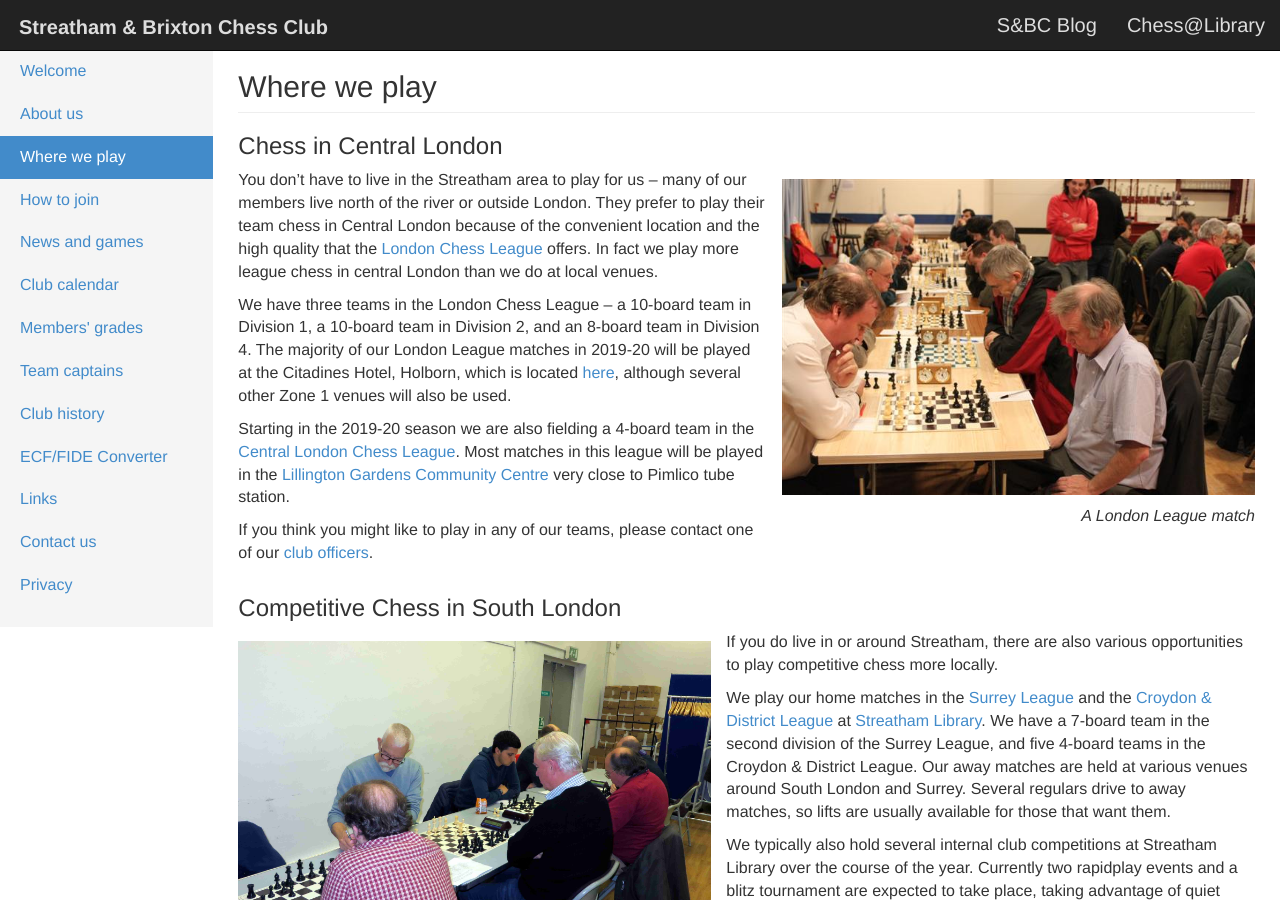
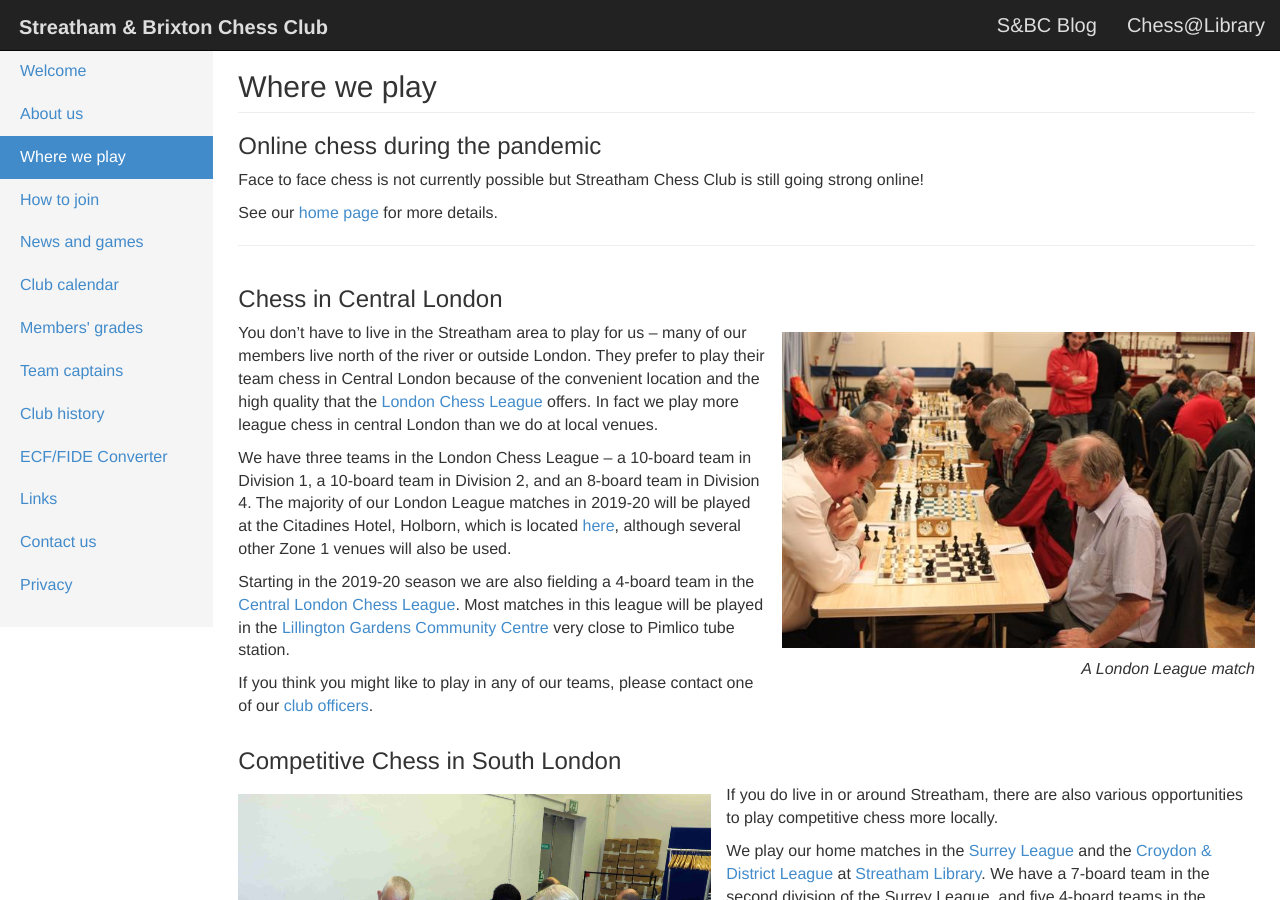
Before and after one commit to streathamchess/streathamchess.github.io, a Jekyll site: the page built from about/venues.md, in a window 1280 px wide and 900 px high. Built offline with Jekyll 4.4.1, drawn with Linux system fonts in a browser that asks for light colours.

Commit message:
Update venues.md

```diff
--- a/about/venues.md
+++ b/about/venues.md
@@ -6,6 +6,15 @@ description: Streatham Chess Club's activities in Central London, South London a
 
 <a name="central-london"></a>
 
+### Online chess during the pandemic
+
+Face to face chess is not currently possible but Streatham Chess Club is still going strong online!
+
+See our [home page](http://streathamchess.org.uk/) for more details.
+
+<hr>
+
+<div class="clearfix"></div>
 
 ### Chess in Central London
 
```
